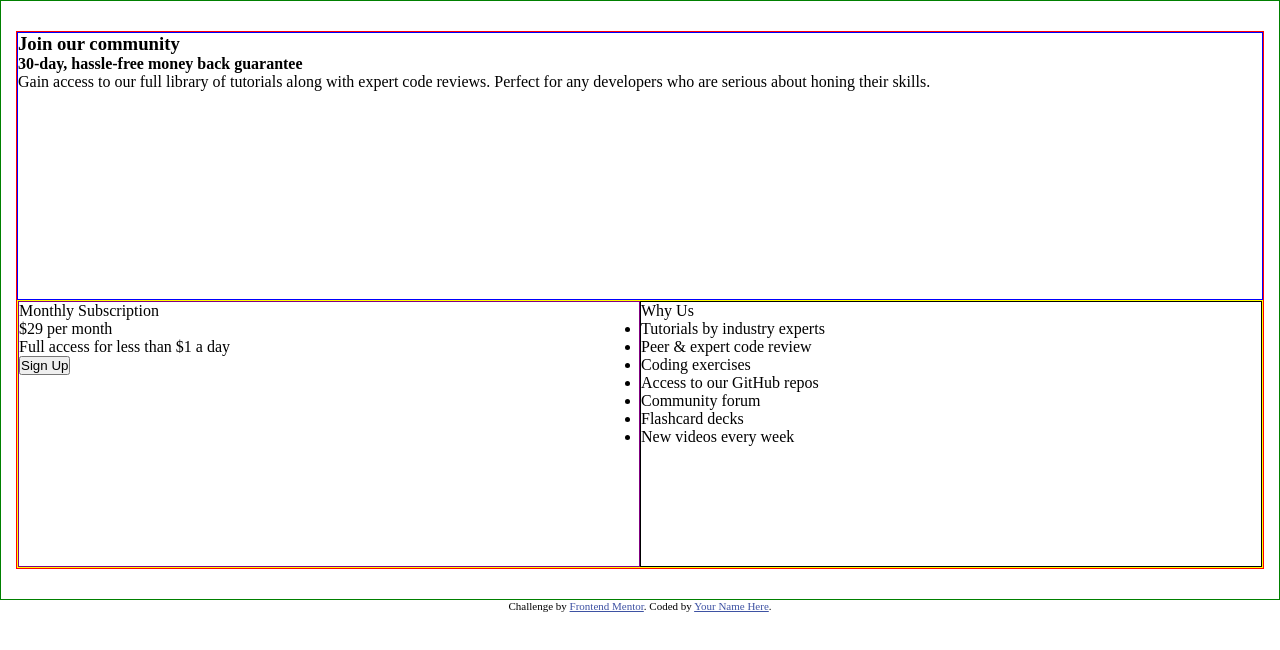
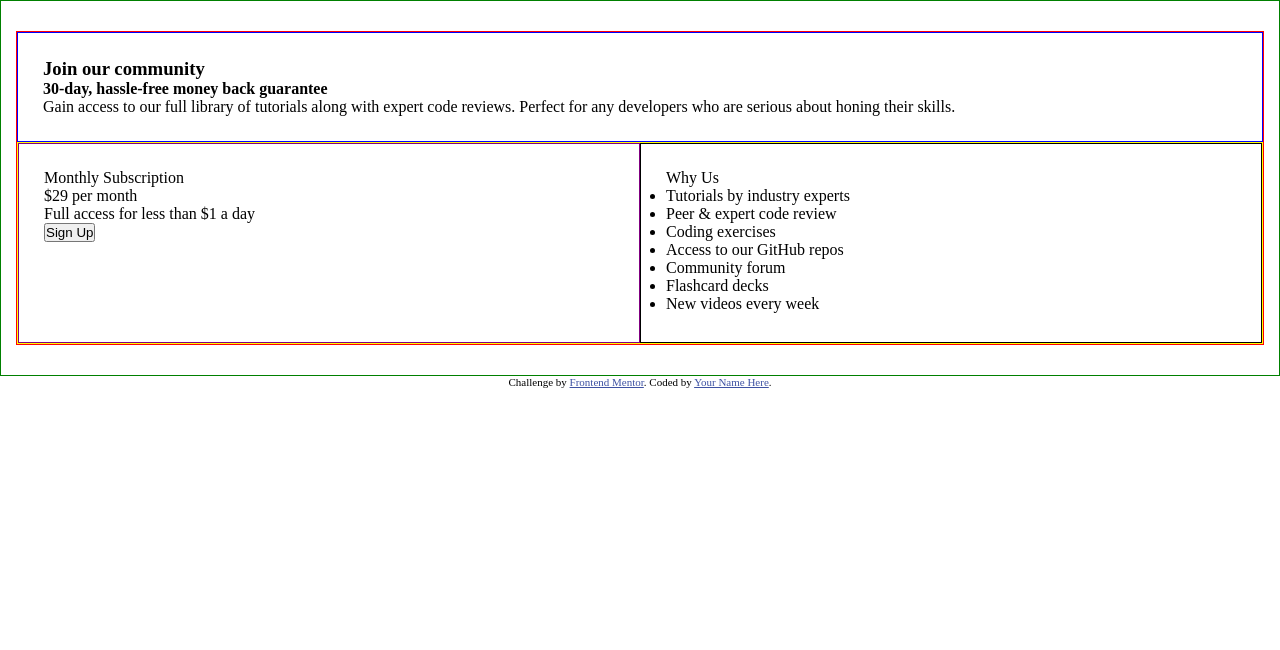
Before and after one commit to vandaminator/single-grid-price-component-master, a plain HTML site: page index.html in a window 1280 px wide. Drawn offline with Linux system fonts and the light colour scheme.

Commit message:
updated content better

```diff
--- a/index.html
+++ b/index.html
@@ -32,9 +32,11 @@
         <div class="top">
           <h3>Join our community</h3>
           <h4>30-day, hassle-free money back guarantee</h4>
-          Gain access to our full library of tutorials along with expert code
-          reviews. Perfect for any developers who are serious about honing their
-          skills.
+          <p>
+            Gain access to our full library of tutorials along with expert code
+            reviews. Perfect for any developers who are serious about honing
+            their skills.
+          </p>
         </div>
         <div class="bottom">
           <div class="bottom-left bottom-item">
--- a/style.css
+++ b/style.css
@@ -11,7 +11,6 @@ html {
 .container {
   display: flex;
   justify-content: center;
-  height: 600px;
   width: 100%;
   border: 1px solid green;
   padding: 30px 15px;
@@ -25,17 +24,17 @@ html {
 
 .top {
   border: 1px solid blue;
-  height: 30%;
   width: 100%;
+  padding: 25px;
 }
 
 .bottom {
   border: 1px solid yellow;
-  height: 70%;
   width: 100%;
 }
 
 .bottom-item {
+  padding: 25px;
   height: 50%;
 }
 
@@ -64,6 +63,6 @@ html {
 
   .bottom-item {
     flex-basis: 50%;
-    height: 100%;
+    height: 200px;
   }
 }
```
